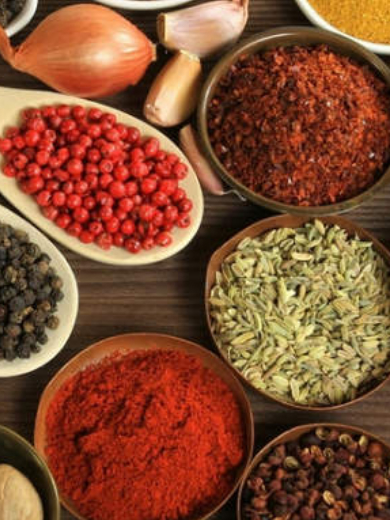
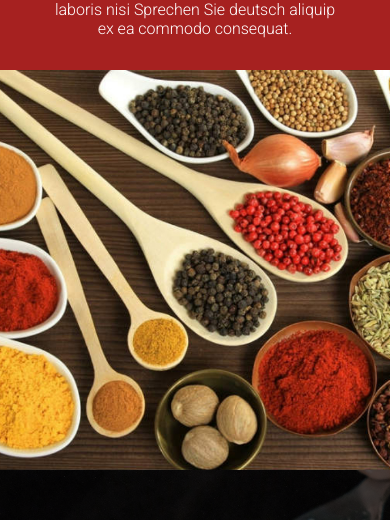
Before and after one commit to Wenoc/frontend-1, a React (Vite) app: page / in a window 390 px wide. Shown: the part 4418-4938 px from the top of the page. Built offline with nearby package versions, Linux system fonts and the light colour scheme.

Commit message:
section 4 responsive

```diff
--- a/src/styles/Section3.css
+++ b/src/styles/Section3.css
@@ -58,9 +58,10 @@
   .images {
     flex-wrap: wrap;
     width: 100%;
+    max-width: 600px;
   }
   .images img {
     min-width: 50px;
-    width: 48%;
+    width: 44%;
   }
 }/*# sourceMappingURL=Section3.css.map */
--- a/src/styles/Section3.scss
+++ b/src/styles/Section3.scss
@@ -64,10 +64,11 @@
   .images {
     flex-wrap: wrap;
     width: 100%;
+    max-width: 600px;
 
     img {
       min-width: 50px;
-      width: 48%;
+      width: 44%;
     }
   }
 }
--- a/src/styles/Section4.css
+++ b/src/styles/Section4.css
@@ -41,4 +41,28 @@
 }
 .section4 .right .content {
   font-weight: 300;
+}
+
+@media (max-width: 1200px) {
+  .section4Container {
+    height: auto;
+  }
+  .section4 {
+    height: auto;
+    flex-direction: column-reverse;
+    max-width: none;
+  }
+  .section4 .imgPlace {
+    height: 400px;
+  }
+  .section4 .imgPlace .img {
+    width: 100%;
+    background-position: color;
+    background-size: cover;
+    left: 0;
+  }
+  .section4 .right {
+    text-align: center;
+    padding: 32px 12%;
+  }
 }/*# sourceMappingURL=Section4.css.map */
--- a/src/styles/Section4.scss
+++ b/src/styles/Section4.scss
@@ -51,3 +51,31 @@
     }
   }
 }
+
+@media (max-width: 1200px) {
+  .section4Container {
+    height: auto;
+  }
+
+  .section4 {
+    height: auto;
+    flex-direction: column-reverse;
+    max-width: none;
+
+    .imgPlace {
+      height: 400px;
+      .img {
+        width: 100%;
+        background-position: color;
+        background-size: cover;
+
+        left: 0;
+      }
+    }
+
+    .right {
+      text-align: center;
+      padding: 32px 12%;
+    }
+  }
+}
```
Also changed, not shown: 2 other files (tests, documents, lock files or other folders).
